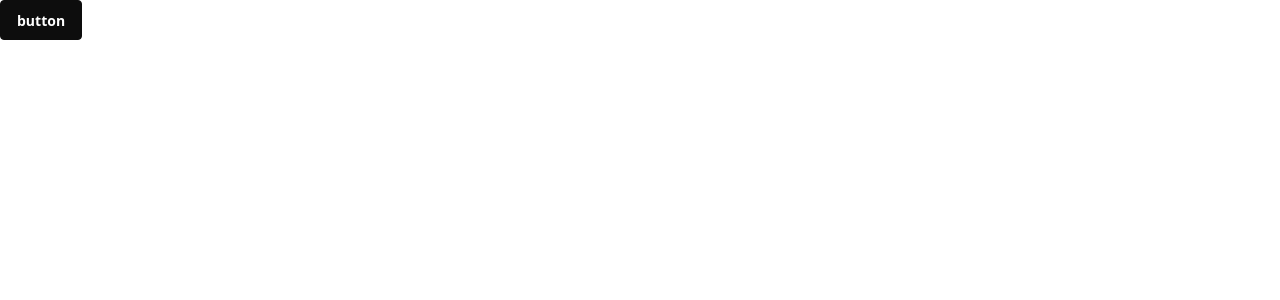
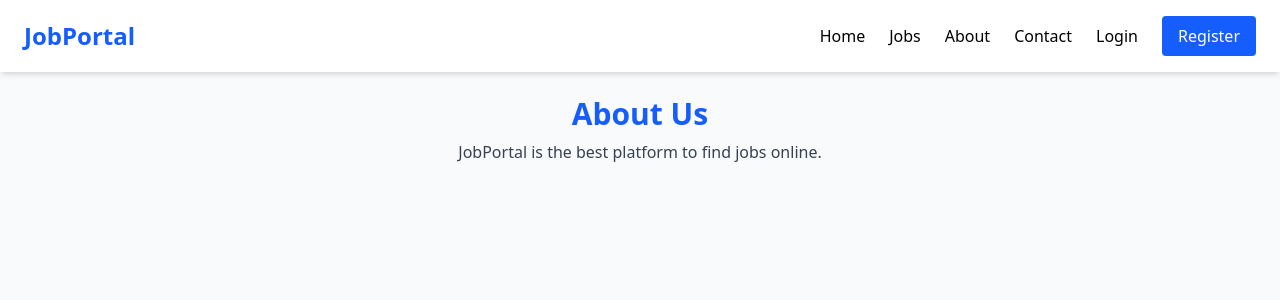
Before and after one commit to santoshqw/jobportal, a React (Vite) app in the folder frontend/: page /about in a window 1280 px wide. Shown: the top 300 px of the page. Built offline with nearby package versions, Linux system fonts and the light colour scheme.

Commit message:
add Navbar

```diff
--- a/frontend/package.json
+++ b/frontend/package.json
@@ -13,7 +13,8 @@
     "@tailwindcss/vite": "^4.1.18",
     "daisyui": "^5.5.14",
     "react": "^19.2.0",
-    "react-dom": "^19.2.0"
+    "react-dom": "^19.2.0",
+    "react-router-dom": "^7.12.0"
   },
   "devDependencies": {
     "@eslint/js": "^9.39.1",
--- a/frontend/src/App.jsx
+++ b/frontend/src/App.jsx
@@ -1,14 +1,31 @@
-import React from 'react'
+import React from "react";
+import Navbar from "./Component/Navbar.jsx";
+import { Routes, Route } from "react-router-dom";
+
+import Home from "./Component/Pages/Home.jsx";
+import Jobs from "./Component/Pages/Jobs.jsx";
+import About from "./Component/Pages/About.jsx";
+import Contact from "./Component/Pages/Contact.jsx";
+import Login from "./Component/Pages/Login.jsx";
+import Register from "./Component/Pages/Register.jsx";
+
 
 const App = () => {
   return (
-     <div data-theme="lofi">
-    <div className='text-error'>
-      <button className='btn btn-primary'>button</button>
+    <div className="min-h-screen bg-gray-50">
+      <Navbar />
+
+      <Routes>
+        <Route path="/" element={<Home />} />
+
+        <Route path="/about" element={<About />} />
+        <Route path="/jobs" element={<Jobs />} />
+        <Route path="/contact" element={<Contact />} />
+        <Route path="/login" element={<Login />} />
+        <Route path="/register" element={<Register />} />
+      </Routes>
     </div>
-     </div>
-    // testing my branch santosh
-  )
-}
+  );
+};
 
-export default App
+export default App;
--- /dev/null
+++ b/frontend/src/Component/Navbar.jsx
@@ -0,0 +1,70 @@
+import React from "react";
+import { Link } from "react-router-dom";
+import { useState } from "react";
+
+const Navbar = () => {
+  const [open, setOpen] = useState(false);
+
+  return (
+    <nav className="bg-white shadow-md px-6 py-4 sticky top-0 z-50">
+      <div className="flex justify-between items-center">
+        {/* Logo */}
+        <Link
+          to="/"
+          className="text-2xl font-bold text-blue-600"
+          onClick={() => setOpen(false)}
+        >
+          JobPortal
+        </Link>
+
+        {/* Desktop Menu */}
+        <div className="hidden md:flex items-center gap-6 font-medium">
+          <Link to="/" className="hover:text-blue-600">Home</Link>
+          <Link to="/jobs" className="hover:text-blue-600">Jobs</Link>
+          <Link to="/about" className="hover:text-blue-600">About</Link>
+          <Link to="/contact" className="hover:text-blue-600">Contact</Link>
+          <Link
+            to="/login"
+            className="hover:text-blue-600"
+          >
+            Login
+          </Link>
+          <Link
+            to="/register"
+            className="bg-blue-600 text-white px-4 py-2 rounded hover:bg-blue-700"
+          >
+            Register
+          </Link>
+        </div>
+
+        {/* Hamburger */}
+        <button
+          className="md:hidden text-2xl"
+          onClick={() => setOpen(!open)}
+        >
+          {open ? "✕" : "☰"}
+        </button>
+      </div>
+
+      {/* Mobile Menu */}
+      {open && (
+        <div className="md:hidden mt-4 flex flex-col gap-4 font-medium">
+          <Link to="/" onClick={() => setOpen(false)}>Home</Link>
+          <Link to="/jobs" onClick={() => setOpen(false)}>Jobs</Link>
+          <Link to="/about" onClick={() => setOpen(false)}>About</Link>
+          <Link to="/contact" onClick={() => setOpen(false)}>Contact</Link>
+          <Link to="/login" onClick={() => setOpen(false)}>Login</Link>
+          <Link
+            to="/register"
+            onClick={() => setOpen(false)}
+            className="bg-blue-600 text-white px-4 py-2 rounded w-fit"
+          >
+            Register
+          </Link>
+        </div>
+      )}
+    </nav>
+  );
+};
+
+export default Navbar;
--- /dev/null
+++ b/frontend/src/Component/Pages/About.jsx
@@ -0,0 +1,9 @@
+import React from "react";
+const About = () => (
+  <div className="p-6 text-center">
+    <h1 className="text-3xl font-bold text-blue-600">About Us</h1>
+    <p className="text-gray-700 mt-2">JobPortal is the best platform to find jobs online.</p>
+  </div>
+);
+
+export default About;
--- /dev/null
+++ b/frontend/src/Component/Pages/Contact.jsx
@@ -0,0 +1,14 @@
+import React from 'react'
+
+const Contact = () => {
+  return (
+  <>
+    <div className="p-6 text-center">
+      <h1 className="text-3xl font-bold text-blue-600">Contact Us</h1>
+      <p className="text-gray-700 mt-2">Feel free to reach out for any inquiries or support.</p>
+    </div>
+  </>
+  )
+}
+
+export default Contact
--- /dev/null
+++ b/frontend/src/Component/Pages/Home.jsx
@@ -0,0 +1,11 @@
+import React from "react";
+const Home = () => {
+  return (
+    <div className="p-6 text-center">
+      <h1 className="text-4xl font-bold text-blue-600 mb-4">Welcome to JobPortal</h1>
+      <p className="text-gray-700">Find your dream job or post jobs easily!</p>
+    </div>
+  );
+};
+
+export default Home;
--- /dev/null
+++ b/frontend/src/Component/Pages/Jobs.jsx
@@ -0,0 +1,14 @@
+import React from 'react'
+
+const Jobs = () => {
+  return (
+    <>
+      <div className="p-6 text-center">
+        <h1 className="text-3xl font-bold text-blue-600">Jobs</h1>
+        <p className="text-gray-700 mt-2">Browse and apply for jobs.</p>
+      </div>
+    </>
+  )
+}
+
+export default Jobs
--- /dev/null
+++ b/frontend/src/Component/Pages/Login.jsx
@@ -0,0 +1,14 @@
+import React from 'react'
+
+const Login = () => {
+  return (
+    <>
+      <div className="p-6 text-center">
+        <h1 className="text-3xl font-bold text-blue-600">Login</h1>
+        <p className="text-gray-700 mt-2">Please login to access your account.</p>
+      </div>
+    </>
+  )
+}
+
+export default Login
--- /dev/null
+++ b/frontend/src/Component/Pages/Register.jsx
@@ -0,0 +1,15 @@
+import React from 'react'
+
+const Register = () => {
+    return (
+        <>
+          <div className="p-6 text-center">
+            <h1 className="text-3xl font-bold text-blue-600">Register</h1>
+            <p className="text-gray-700 mt-2">Please register to create an account.</p>
+          </div>
+        </>
+
+  )
+}
+
+export default Register
--- a/frontend/src/main.jsx
+++ b/frontend/src/main.jsx
@@ -1,11 +1,13 @@
-import React from 'react'
-import { StrictMode } from 'react'
-import { createRoot } from 'react-dom/client'
-import './index.css'
-import App from './App.jsx'
+import React, { StrictMode } from "react";
+import { createRoot } from "react-dom/client";
+import { BrowserRouter } from "react-router-dom";
+import App from "./App.jsx";
+import "./index.css";
 
-createRoot(document.getElementById('root')).render(
+createRoot(document.getElementById("root")).render(
   <StrictMode>
-    <App />
-  </StrictMode>,
-)
+    <BrowserRouter>
+      <App />
+    </BrowserRouter>
+  </StrictMode>
+);
```
